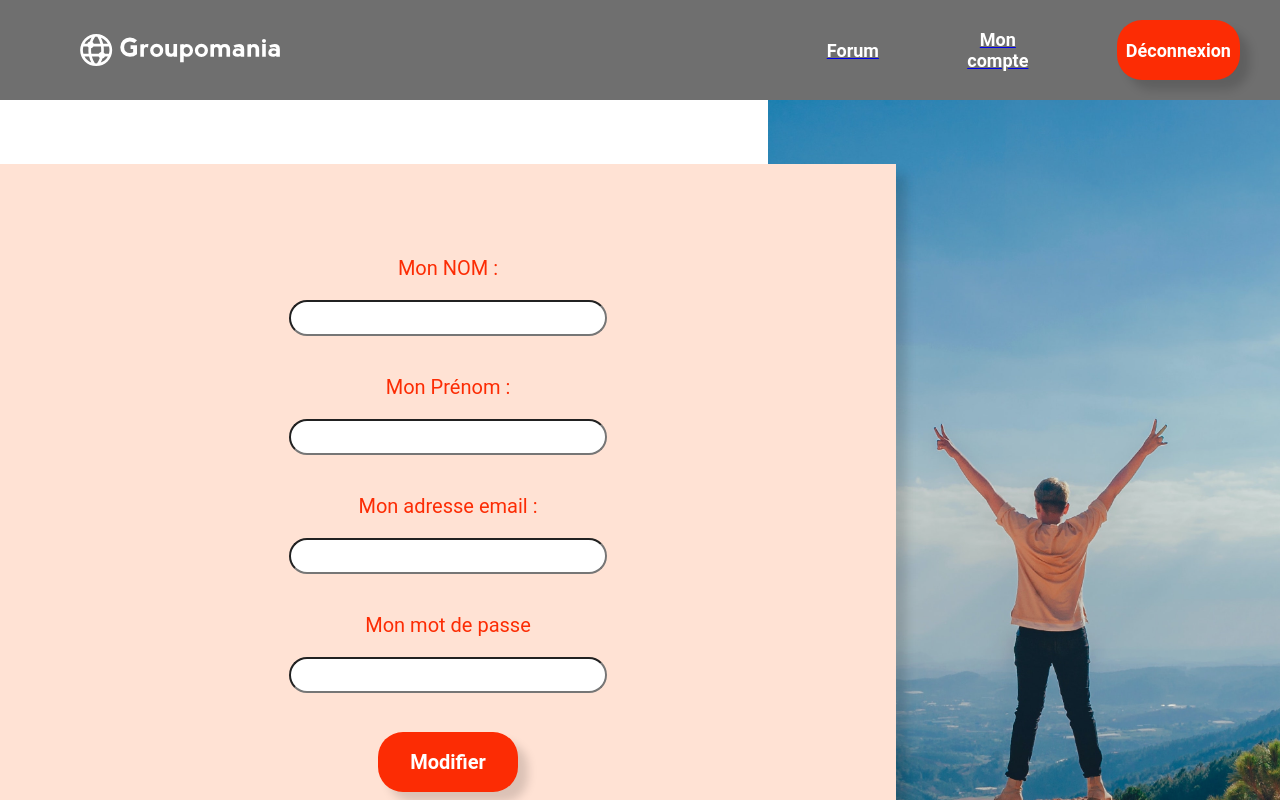
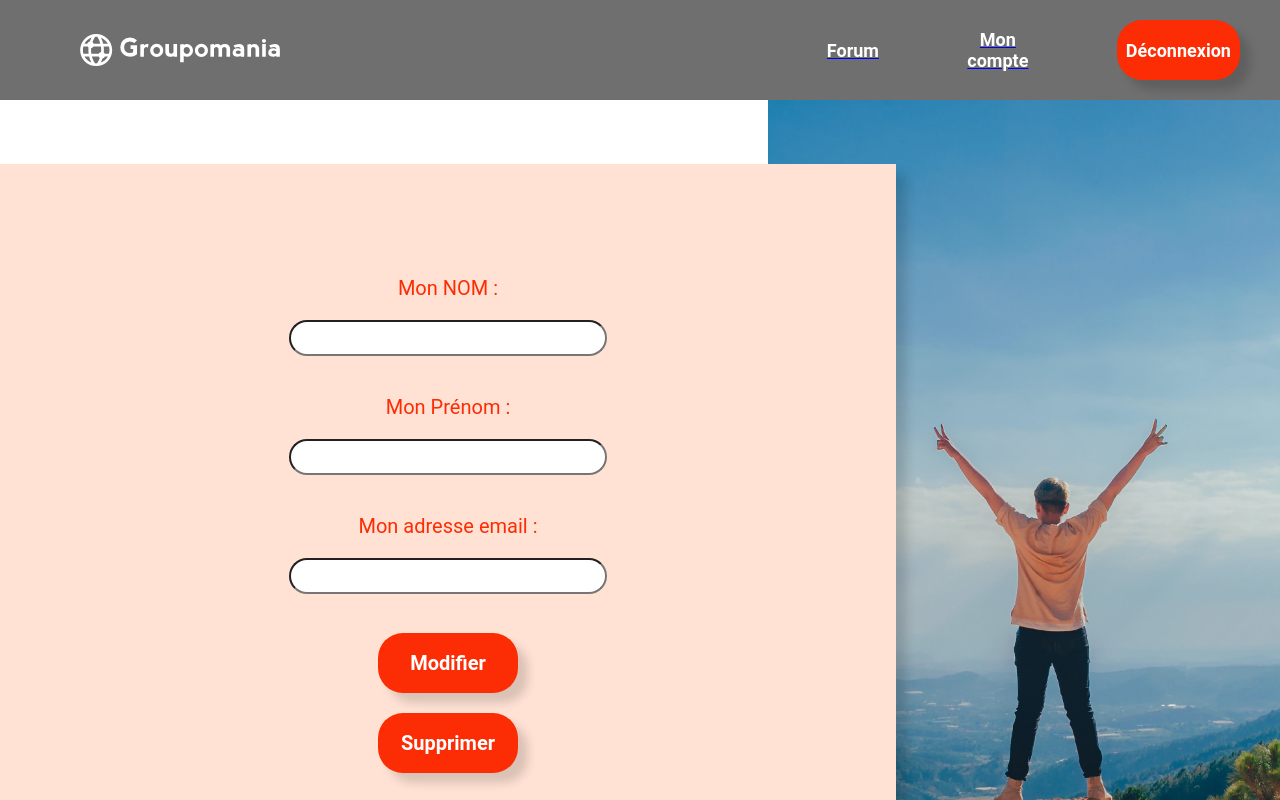
Before and after one commit to JuPrvnt/JustineProvent_7_16032022_front, a React (Create React App) app: page /profile in a window 1280 px wide. Shown: the top 800 px of the page. Built offline with nearby package versions, Linux system fonts and the light colour scheme; a web font is replaced by a local one.

Commit message:
tentative

```diff
--- a/src/App.jsx
+++ b/src/App.jsx
@@ -4,7 +4,6 @@ import { Routes } from "react-router-dom";
 import { Route } from "react-router-dom";
 import Forum from "./Pages/Forum/Forum.jsx";
 import Profile from "./Pages/Profile/Profile.jsx";
-import LoginModal from "./Pages/Homepage/components/Login/LoginModal";
 import "./_App.scss";
 
 const App = () => {
@@ -15,7 +14,7 @@ const App = () => {
         <Route path="/connected" element={<Forum />} />
         <Route path="/profile" element={<Profile />} />
         <Route path="/modify" element={<Profile />} />
-        <Route path="/login" element={<LoginModal />} />
+        <Route path="/login" element={<Homepage />} />
       </Routes>
     </div>
   );
--- a/src/Pages/Profile/Profile.jsx
+++ b/src/Pages/Profile/Profile.jsx
@@ -34,16 +34,45 @@ const Profile = () => {
   }, []);
 
   const onSubmit = (data) => {
+    const userInfo = localStorage.getItem("userInfo");
+    const id = userInfo._id;
+    let lastNameModified = data.lastName;
+    let firstNameModified = data.firstName;
+    let emailModified = data.email;
+
     ConnectionAPI.modifyUser({
-      lastName: data.lastName,
-      firstName: data.firstName,
-      email: data.email,
+      params: { userId: id },
+      data: {
+        id,
+        lastNameModified,
+        firstNameModified,
+        emailModified,
+      },
     })
       .then((res) => {
         let userInfo = JSON.stringify(res.data);
         localStorage.setItem("userInfo", userInfo);
       })
       .catch((error) => console.log(error));
+  };
+
+  const deleteUser = () => {
+    let userInfo = JSON.parse(localStorage.getItem("userInfo"));
+    let userId = userInfo._id;
+
+    ConnectionAPI.deleteUser({
+      params: { userId },
+      data: {
+        id: userId,
+      },
+    })
+      .then((res) => {
+        localStorage.clear();
+        navigate("/");
+      })
+      .catch((err) => {
+        console.log(err);
+      });
   };
 
   return (
@@ -103,27 +132,18 @@ const Profile = () => {
               })}
             />
             <br />
-            <label>
-              <p className="gpm-title-profile">Mon mot de passe</p>
-            </label>
-            <input
-              className="gpm-input-profile"
-              type="password"
-              {...register("password", {
-                required: true,
-                pattern: {
-                  value: /^((?=.*[a-z])(?=.*[A-Z])(?=.*[0-9]).{6,64})$/,
-                  message:
-                    "Votre mot de passe doit contenir au moins 6 caractères, une majuscule, une minuscule, un chiffre et un caractère spécial",
-                },
-              })}
-            />
-            <br />
             <input
               type="submit"
               value="Modifier"
               className="gpm-button-profile"
             />
+            <button
+              className="gpm-button-profile"
+              onClick={deleteUser}
+              action={"Suppression"}
+            >
+              Supprimer
+            </button>{" "}
           </form>
         </div>
         <div className="gpm-profile-white"></div>
--- a/src/service/ConnectionAPI.jsx
+++ b/src/service/ConnectionAPI.jsx
@@ -17,7 +17,7 @@ class ConnectionAPI {
 
     return axios.get(API_URL, {
       headers: {
-        Authorization: "Bearer " + token,
+        authorization: "Bearer " + token,
       },
     });
   }
@@ -26,6 +26,15 @@ class ConnectionAPI {
 
     return axios.put(API_URL, {
       headers: {
+        authorization: "Bearer " + token,
+      },
+    });
+  }
+  static deleteUser() {
+    const token = localStorage.getItem("Token");
+
+    return axios.delete(API_URL, {
+      headers: {
         Authorization: "Bearer " + token,
       },
     });
```
